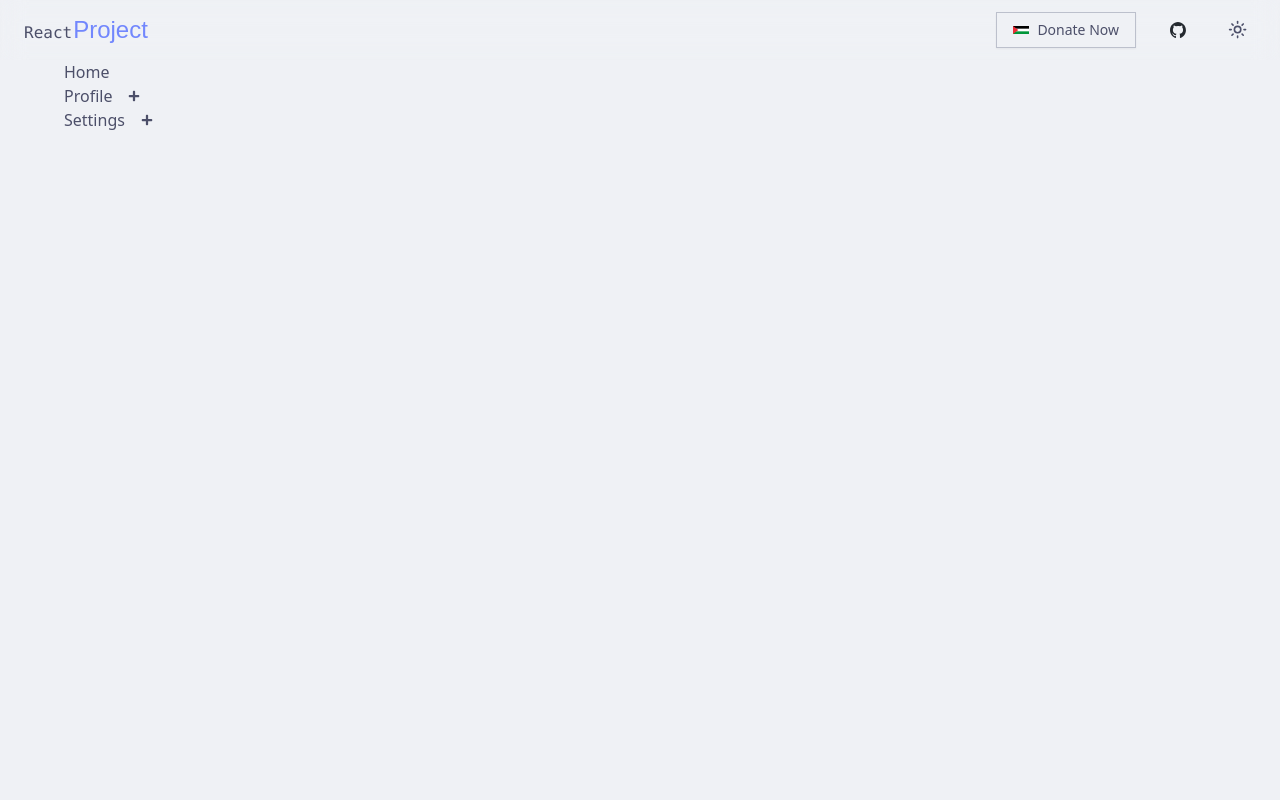
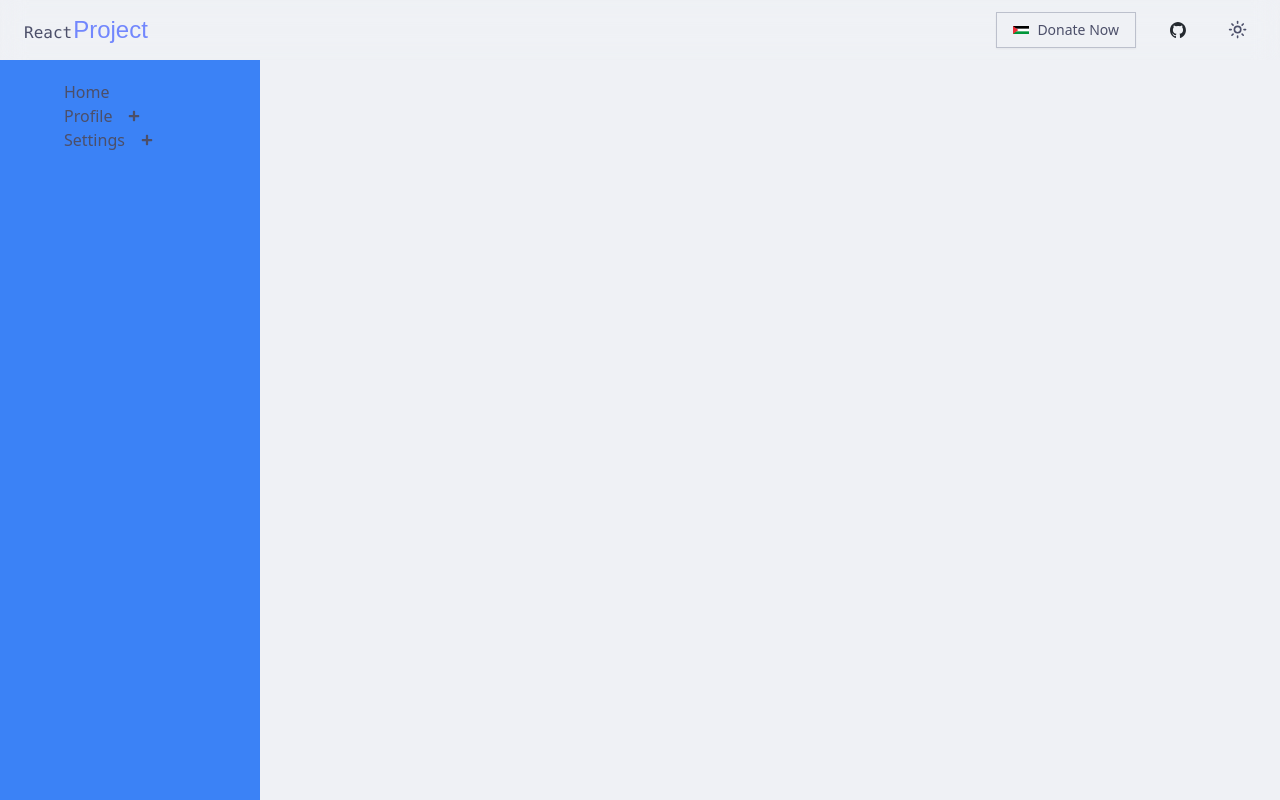
Before and after one commit to baby1194/React-project, a React (Vite) app: page /React-Project/tree-view in a window 1280 px wide. Built offline with nearby package versions, Linux system fonts and the light colour scheme; a web font is replaced by a local one.

Commit message:
update tree view

```diff
--- a/src/pages/tree-view/TreeView.jsx
+++ b/src/pages/tree-view/TreeView.jsx
@@ -2,7 +2,7 @@ import MenuList from "./MenuList"
 
 function TreeView({menus = []})  {
   return (
-    <div className="container">
+    <div className="container bg-blue-500 w-[260px] flex flex-1 py-5 mr-[100%]">
       <MenuList list={menus} />
     </div>
   )
```
